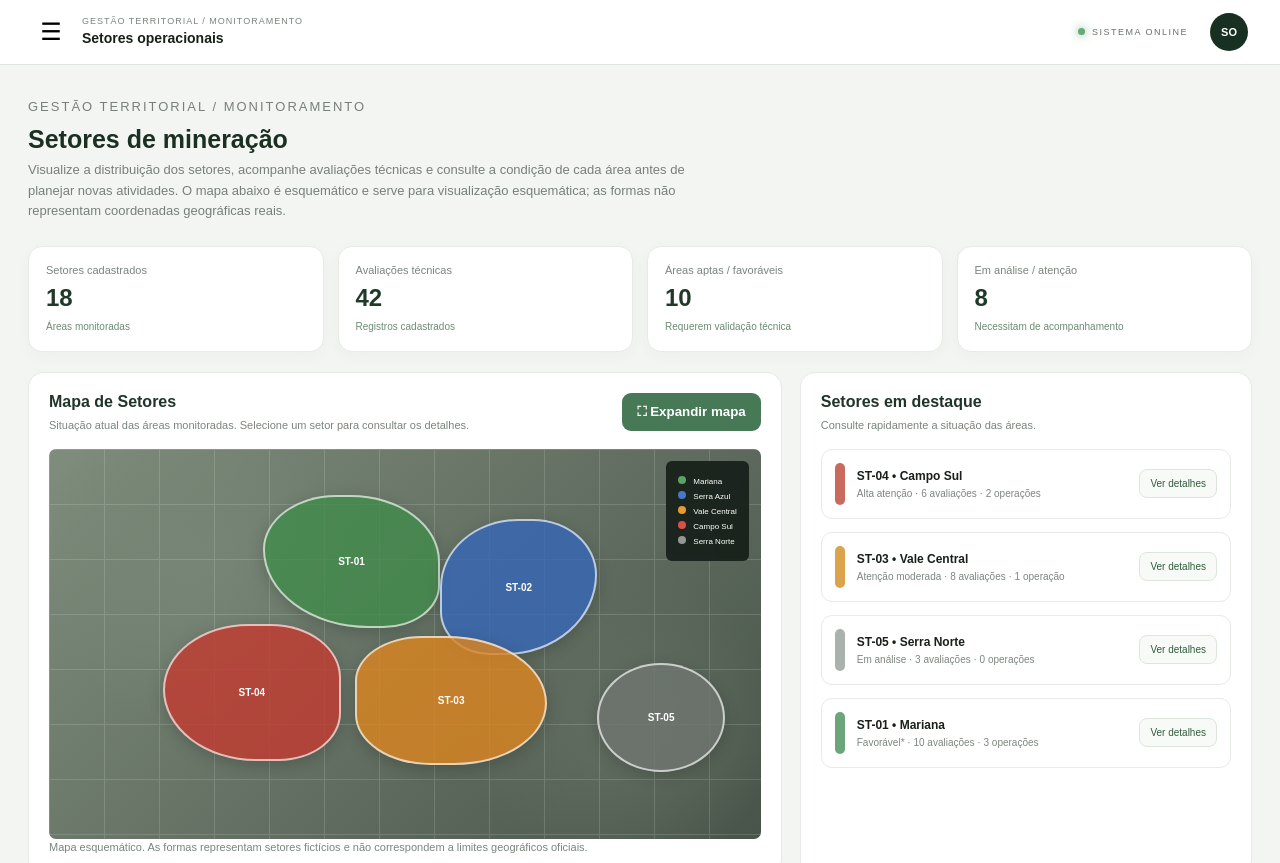
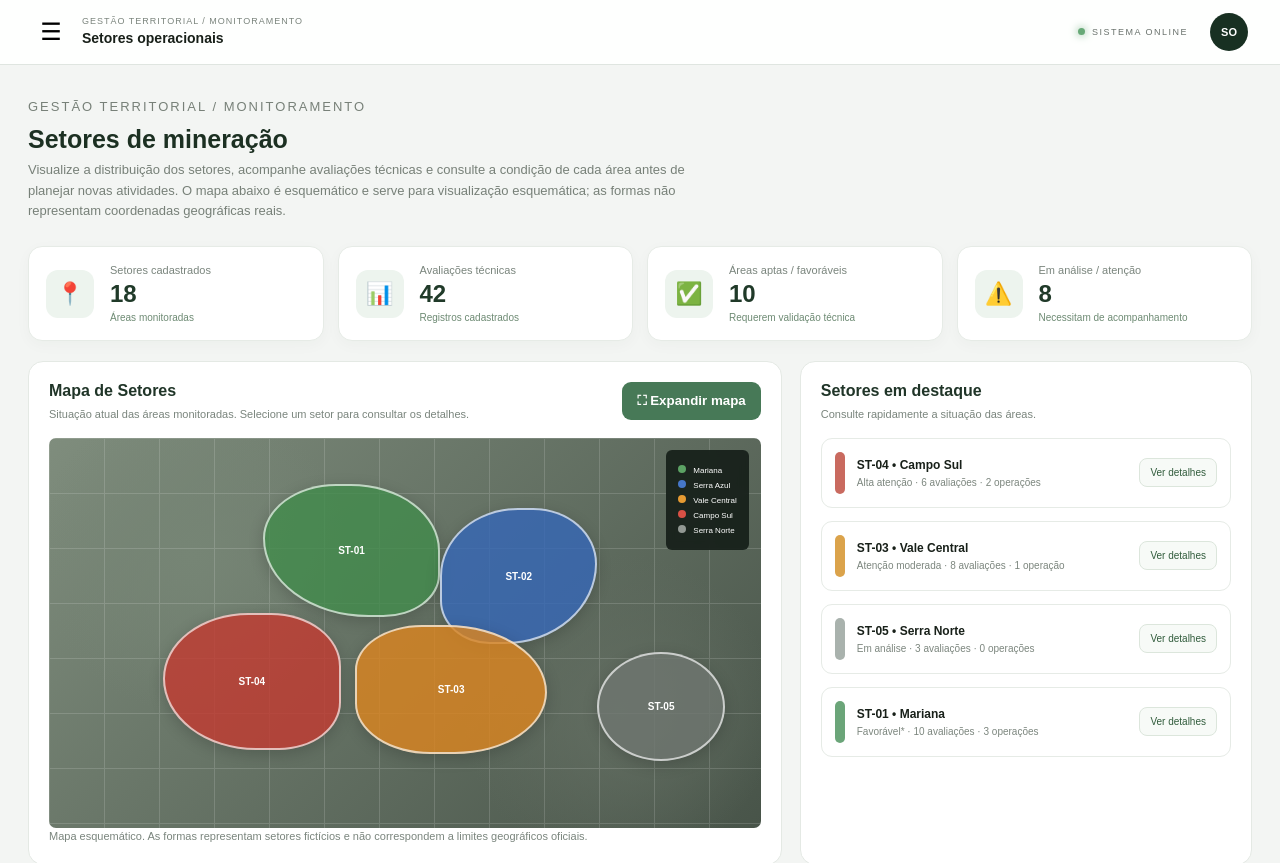
Before and after one commit to SamuelHSR-bit/testesGeoMTR, a plain HTML site: page setores.html in a window 1280 px wide. Shown: the top 863 px of the page. Drawn offline with Linux system fonts and the light colour scheme.

Commit message:
testes setores com emoji9

```diff
--- /dev/null
+++ b/setores.css
@@ -0,0 +1,37 @@
+.setor-kpi {
+  display: grid;
+  grid-template-columns: auto 1fr;
+  align-items: center;
+  column-gap: 16px; /* Espaço entre o ícone e os textos */
+}
+
+/* Cria a caixa com fundo suave e centraliza o emoji */
+.setor-kpi .emoji {
+  grid-column: 1;
+  grid-row: 1 / span 3; /* Faz a caixa ocupar a altura das 3 linhas de texto */
+
+  display: grid;
+  place-items: center;
+
+  width: 48px;
+  height: 48px;
+  border-radius: 12px;
+  background: #edf4ee;
+  font-size: 22px;
+  line-height: 1;
+}
+
+/*  cada texto fique na sua respectiva linha da segunda coluna */
+.setor-kpi small {
+  grid-column: 2;
+  grid-row: 1;
+}
+.setor-kpi strong {
+  grid-column: 2;
+  grid-row: 2;
+  margin: 4px 0;
+}
+.setor-kpi span:not(.emoji) {
+  grid-column: 2;
+  grid-row: 3;
+}
--- a/setores.html
+++ b/setores.html
@@ -5,6 +5,7 @@
     <meta name="viewport" content="width=device-width, initial-scale=1" />
     <title>GeoMTR | Setores</title>
     <link rel="stylesheet" href="./dashboard.css" />
+    <link rel="stylesheet" href="setores.css" />
   </head>
   <body>
     <aside class="sidebar" id="sidebar">
@@ -44,7 +45,10 @@
         >
           ☰
         </button>
-        <div class="header-identificacao"><small>GESTÃO TERRITORIAL / MONITORAMENTO</small><strong>Setores operacionais</strong></div>
+        <div class="header-identificacao">
+          <small>GESTÃO TERRITORIAL / MONITORAMENTO</small
+          ><strong>Setores operacionais</strong>
+        </div>
         <div class="topbar-direita">
           <div class="status"><span></span>SISTEMA ONLINE</div>
           <button
@@ -77,27 +81,35 @@
               Visualize a distribuição dos setores, acompanhe avaliações
               técnicas e consulte a condição de cada área antes de planejar
               novas atividades. O mapa abaixo é esquemático e serve para
-              visualização esquemática; as formas não representam coordenadas geográficas
-              reais.
+              visualização esquemática; as formas não representam coordenadas
+              geográficas reais.
             </p>
           </div>
         </section>
         <section class="setores-kpis">
           <article class="setor-kpi">
-            <small>Setores cadastrados</small><strong>18</strong
-            ><span>Áreas monitoradas</span>
+            <span class="emoji">📍</span>
+            <small>Setores cadastrados</small>
+            <strong>18</strong>
+            <span>Áreas monitoradas</span>
           </article>
           <article class="setor-kpi">
-            <small>Avaliações técnicas</small><strong>42</strong
-            ><span>Registros cadastrados</span>
+            <span class="emoji">📊</span>
+            <small>Avaliações técnicas</small>
+            <strong>42</strong>
+            <span>Registros cadastrados</span>
           </article>
           <article class="setor-kpi">
-            <small>Áreas aptas / favoráveis</small><strong>10</strong
-            ><span>Requerem validação técnica</span>
+            <span class="emoji">✅</span>
+            <small>Áreas aptas / favoráveis</small>
+            <strong>10</strong>
+            <span>Requerem validação técnica</span>
           </article>
           <article class="setor-kpi">
-            <small>Em análise / atenção</small><strong>8</strong
-            ><span>Necessitam de acompanhamento</span>
+            <span class="emoji">⚠️</span>
+            <small>Em análise / atenção</small>
+            <strong>8</strong>
+            <span>Necessitam de acompanhamento</span>
           </article>
         </section>
         <section class="setores-layout">
@@ -169,8 +181,8 @@
               </div>
             </div>
             <p class="setor-mapa-note">
-              Mapa esquemático. As formas representam setores
-              fictícios e não correspondem a limites geográficos oficiais.
+              Mapa esquemático. As formas representam setores fictícios e não
+              correspondem a limites geográficos oficiais.
             </p>
           </article>
           <aside class="setor-panel">
@@ -263,8 +275,9 @@
             </table>
           </div>
           <p class="setor-mapa-note">
-            Os dados apresentados devem ser conferidos com os registros técnicos oficiais antes de orientar decisões. Não representam
-            recomendações reais de mineração.
+            Os dados apresentados devem ser conferidos com os registros técnicos
+            oficiais antes de orientar decisões. Não representam recomendações
+            reais de mineração.
           </p>
         </section>
       </div>
@@ -278,7 +291,9 @@
           <small>Versão 0.7 • Ac</small>
         </div>
         <div class="footer-links">
-          <button type="button" data-legal="privacy">Política de Privacidade</button>
+          <button type="button" data-legal="privacy">
+            Política de Privacidade
+          </button>
           <button type="button" data-legal="terms">Termos de Uso</button>
           <button type="button" onclick="abrirSuporte()">Suporte</button>
         </div>
@@ -475,13 +490,27 @@
     </script>
 
     <div class="legal-overlay" id="legalOverlay" hidden>
-      <section class="legal-modal" role="dialog" aria-modal="true" aria-labelledby="legalTitle">
-        <button type="button" class="legal-close" id="legalClose" aria-label="Fechar">×</button>
+      <section
+        class="legal-modal"
+        role="dialog"
+        aria-modal="true"
+        aria-labelledby="legalTitle"
+      >
+        <button
+          type="button"
+          class="legal-close"
+          id="legalClose"
+          aria-label="Fechar"
+        >
+          ×
+        </button>
         <div class="legal-eyebrow">GEOMTR • DOCUMENTOS DO SISTEMA</div>
         <h2 id="legalTitle">Política de Privacidade</h2>
         <p class="legal-updated">Atualizado em outubro de 2026</p>
         <div class="legal-content" id="legalContent"></div>
-        <div class="legal-actions"><button type="button" id="legalCloseBottom">Entendi</button></div>
+        <div class="legal-actions">
+          <button type="button" id="legalCloseBottom">Entendi</button>
+        </div>
       </section>
     </div>
     <script src="./legal.js"></script>
```
Also changed, not shown: setores-adm.html (+47 -19 lines).
